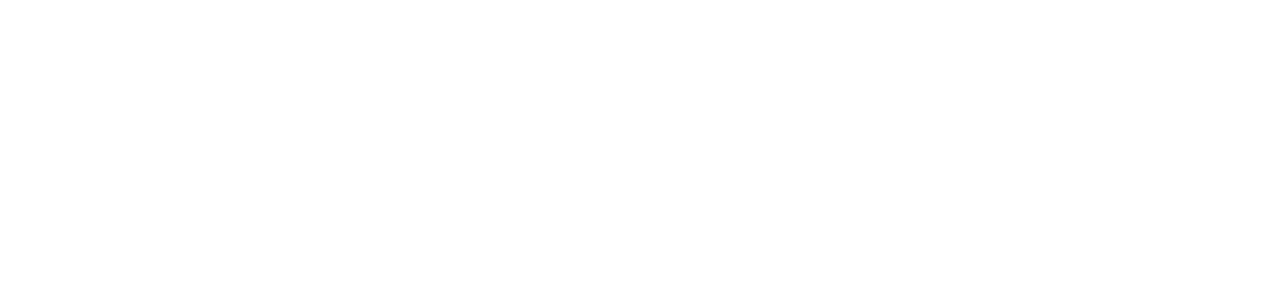
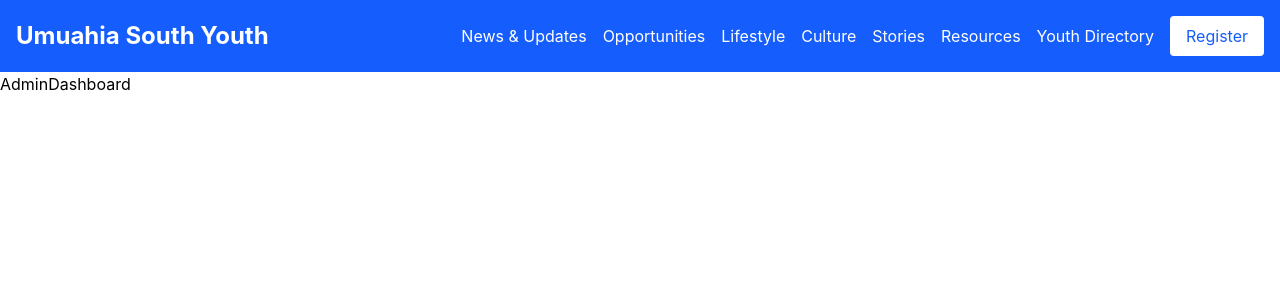
Before and after one commit to sakamantoes/umuahia_blog, a React (Vite) app in the folder client/: page /admin-dashboard in a window 1280 px wide. Shown: the top 300 px of the page. Built offline with nearby package versions, Linux system fonts and the light colour scheme.

Commit message:
annoucemnet Ticker added to the list

```diff
--- a/client/src/App.jsx
+++ b/client/src/App.jsx
@@ -1,14 +1,34 @@
-import { useState } from "react";
+import React from "react";
+import { BrowserRouter as Router, Routes, Route } from "react-router-dom";
+import Toaster from "react-hot-toast";
 
+import Home from "./page/Home";
+import Login from "./page/Login";
+import Register from "./page/Register";
+import Post from "./page/Posts";
+import YouthDirectory from "./page/YouthDirectory";
 
-function App() {
-  const [count, setCount] = useState(0);
+import AdminDashboard from "./admin/AdminDashboard";
+import AdminLogin from "./admin/AdminLogin";
+import Navbar from "./components/Navbar";
 
+const App = () => {
   return (
     <>
-
+      <Router>
+        <Navbar />
+        <Routes>
+          <Route path="/" element={<Home />} />
+          <Route path="/login" element={<Login />} />
+          <Route path="/register" element={<Register />} />
+          <Route path="/post" element={<Post />} />
+          <Route path="/youth-directory" element={<YouthDirectory />} />
+          <Route path="/admin-login" element={<AdminLogin />} />
+          <Route path="/admin-dashboard" element={<AdminDashboard />} />
+        </Routes>
+      </Router>
     </>
   );
-}
+};
 
 export default App;
--- /dev/null
+++ b/client/src/admin/AdminDashboard.jsx
@@ -0,0 +1,9 @@
+import React from 'react'
+
+const AdminDashboard = () => {
+  return (
+    <div>AdminDashboard</div>
+  )
+}
+
+export default AdminDashboard
--- /dev/null
+++ b/client/src/admin/AdminLogin.jsx
@@ -0,0 +1,9 @@
+import React from 'react'
+
+const AdminLogin = () => {
+  return (
+    <div>AdminLogin</div>
+  )
+}
+
+export default AdminLogin
--- /dev/null
+++ b/client/src/components/AnnouncementTicker.jsx
@@ -0,0 +1,9 @@
+import React from 'react'
+
+const AnnouncementTicker = () => {
+  return (
+    <div>AnnouncementTicker</div>
+  )
+}
+
+export default AnnouncementTicker
--- /dev/null
+++ b/client/src/components/Navbar.jsx
@@ -0,0 +1,114 @@
+import React, { useState } from "react";
+import { Link } from "react-router-dom";
+import { Menu, X } from "lucide-react";
+
+const Navbar = () => {
+  const categories = [
+    { name: "News & Updates", path: "/posts/News & Updates" },
+    { name: "Opportunities", path: "/posts/Opportunities" },
+    { name: "Lifestyle", path: "/posts/Lifestyle" },
+    { name: "Culture", path: "/posts/Culture" },
+    { name: "Stories", path: "/posts/Stories" },
+    { name: "Resources", path: "/posts/Resources" },
+  ];
+
+  const [isMenuOpen, setIsMenuOpen] = useState(false);
+
+  const toggleMenu = () => {
+    setIsMenuOpen(!isMenuOpen);
+  };
+
+  return (
+    <nav className="bg-blue-600 text-white p-4 relative">
+      <div className="container mx-auto flex items-center justify-between">
+        <Link to="/" className="md:text-2xl text-xl font-bold">
+          Umuahia South Youth
+        </Link>
+
+        <div className="sm:flex md:flex hidden items-center space-x-4">
+          {categories.map((cat) => (
+            <Link key={cat.name} to={cat.path} className="hover:text-blue-200 ">
+              {cat.name}
+            </Link>
+          ))}
+          <Link to="/youth" className="hover:text-blue-200">
+            Youth Directory
+          </Link>
+          <Link
+            to="/register"
+            className="bg-white text-blue-600 px-4 py-2 rounded"
+          >
+            Register
+          </Link>
+        </div>
+
+        <div className="md:hidden">
+          {isMenuOpen ? (
+            <X className="w-6 h-6 cursor-pointer" onClick={toggleMenu} />
+          ) : (
+            <Menu className="w-6 h-6 cursor-pointer" onClick={toggleMenu} />
+          )}
+        </div>
+
+        {/* Mobile Menu */}
+        {/* Overlay */}
+        {isMenuOpen && (
+          <div
+            className="fixed inset-0 bg-black/40 backdrop-blur-sm z-40 transition-opacity duration-500"
+            onClick={toggleMenu}
+          />
+        )}
+
+        {/* Mobile Glass SideNav */}
+        <div
+          className={`md:hidden fixed top-0 right-0 h-full w-80
+  bg-white/10 backdrop-blur-xl border-l border-white/20
+  shadow-2xl z-50 transform transition-all duration-500 ease-in-out
+  ${isMenuOpen ? "translate-x-0 opacity-100" : "translate-x-full opacity-0"}
+  `}
+        >
+          <div className="p-6 flex justify-between items-center border-b border-white/20">
+            <h2 className="text-white font-bold text-lg">Menu</h2>
+            <X
+              className="w-6 h-6 cursor-pointer text-white"
+              onClick={toggleMenu}
+            />
+          </div>
+
+          <div className="flex flex-col space-y-2 mt-6 px-6">
+            {categories.map((cat) => (
+              <Link
+                key={cat.name}
+                to={cat.path}
+                onClick={() => setIsMenuOpen(false)}
+                className="text-white py-3 font-bold px-4 rounded-lg hover:bg-white/20 transition-all duration-300"
+              >
+                {cat.name}
+              </Link>
+            ))}
+
+            <div className="border-t border-white/20 my-4"></div>
+
+            <Link
+              to="/youth"
+              onClick={() => setIsMenuOpen(false)}
+              className="text-white py-3 px-4 rounded-lg hover:bg-white/20 transition-all duration-300"
+            >
+              Youth Directory
+            </Link>
+
+            <Link
+              to="/register"
+              onClick={() => setIsMenuOpen(false)}
+              className="mt-4 bg-gradient-to-r from-blue-500 to-blue-700 text-white py-3 rounded-xl text-center font-semibold shadow-lg hover:scale-105 transition-all duration-300"
+            >
+              Register Now
+            </Link>
+          </div>
+        </div>
+      </div>
+    </nav>
+  );
+};
+
+export default Navbar;
--- /dev/null
+++ b/client/src/page/Home.jsx
@@ -0,0 +1,9 @@
+import React from 'react'
+
+const Home = () => {
+  return (
+    <div>Home</div>
+  )
+}
+
+export default Home
--- /dev/null
+++ b/client/src/page/Login.jsx
@@ -0,0 +1,9 @@
+import React from 'react'
+
+const Login = () => {
+  return (
+    <div>Login</div>
+  )
+}
+
+export default Login
--- /dev/null
+++ b/client/src/page/Posts.jsx
@@ -0,0 +1,9 @@
+import React from 'react'
+
+const Posts = () => {
+  return (
+    <div>Posts</div>
+  )
+}
+
+export default Posts
--- /dev/null
+++ b/client/src/page/Register.jsx
@@ -0,0 +1,9 @@
+import React from 'react'
+
+const Register = () => {
+  return (
+    <div>Register</div>
+  )
+}
+
+export default Register
--- /dev/null
+++ b/client/src/page/YouthDirectory.jsx
@@ -0,0 +1,9 @@
+import React from 'react'
+
+const YouthDirectory = () => {
+  return (
+    <div>YouthDirectory</div>
+  )
+}
+
+export default YouthDirectory
```
Also changed, not shown: client/package.json (+7 -0 lines), 1 other file (tests, documents, lock files or other folders).
